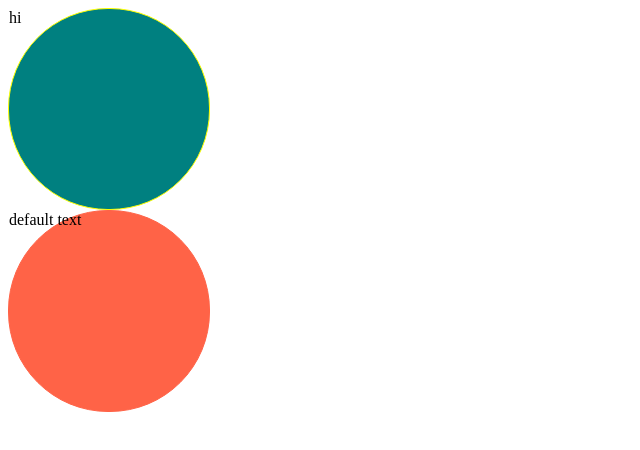
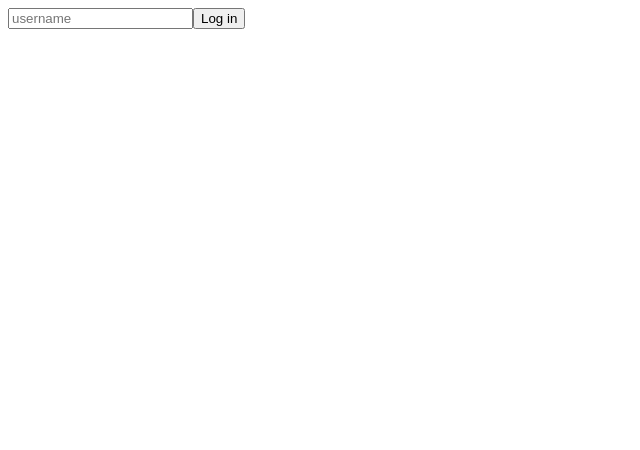
Before and after one commit to Mangopapa1/luka-web, a React (Create React App) app: page / in a window 1280 px wide. Shown: the top 450 px of the page, without its empty margins (0-640 px from the left). Built offline with nearby package versions, Linux system fonts and the light colour scheme.

Commit message:
✨ Form types

```diff
--- a/src/App.tsx
+++ b/src/App.tsx
@@ -1,11 +1,25 @@
+import { useState } from 'react';
 import styled from 'styled-components';
-import Circle from './Circle';
 
 function App() {
+    const [value, setValue] = useState("");
+    const onChange = (e: React.FormEvent<HTMLInputElement>) => {
+        const { currentTarget: { value } } = e;
+        setValue(value);
+    }
+    const onSubmit = (e: React.FormEvent<HTMLFormElement>) => {
+        e.preventDefault();
+        console.log("hello", value);
+
+    }
     return (
         <div>
-            <Circle bgColor="teal" borderColor='yellow' text='hi' />
-            <Circle bgColor="tomato" />
+            <form onSubmit={onSubmit}>
+                <input type="text"
+                    value={value}
+                    placeholder='username' onChange={onChange} />
+                <button>Log in</button>
+            </form>
         </div>
     )
 }
--- a/src/Circle.tsx
+++ /dev/null
@@ -1,29 +0,0 @@
-import { useState } from "react";
-import styled from "styled-components"
-interface ContainerProps {
-    bgColor: string;
-    borderColor: string;
-}
-const Container = styled.div<ContainerProps>`
-  width: 200px;
-  height: 200px;
-  background-color: ${props => props.bgColor};
-  border:1px solid ${props => props.borderColor};
-  border-radius: 100px;
-
-`
-
-interface CircleProps {
-    bgColor: string;
-    borderColor?: string;
-    text?: string
-}
-
-function Circle({ bgColor, borderColor, text = "default text" }: CircleProps) {
-    const [counter, setCounter] = useState(1)
-    return <Container bgColor={bgColor} borderColor={borderColor ?? bgColor}>
-        {text}
-    </Container>
-}
-
-export default Circle;
```
